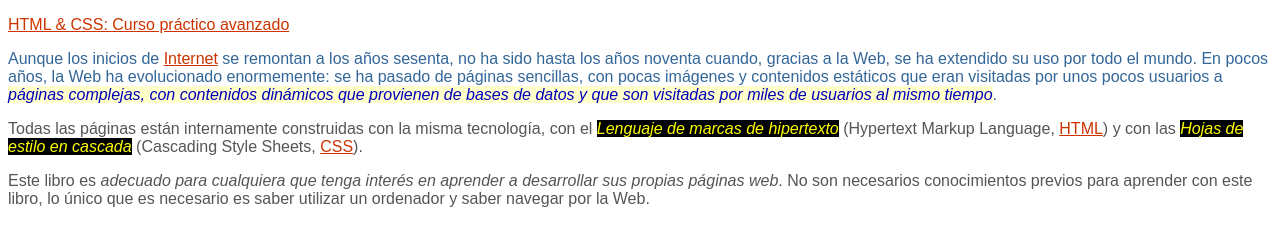
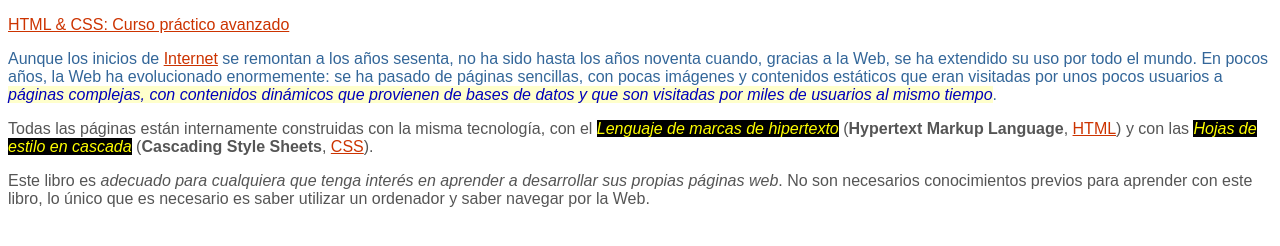
Before and after one commit to TRRBLK/intro-web-3-ejercicio-1-selectores, a plain HTML site: page index.html in a window 1280 px wide. Drawn offline with Linux system fonts and the light colour scheme.

Commit message:
refact; span bold

```diff
--- a/styles.css
+++ b/styles.css
@@ -50,6 +50,6 @@ em.especial  {
     background: #000000;
 }
 
-span.normal {
+.normal span {
     font-weight: bold;
 }
```
